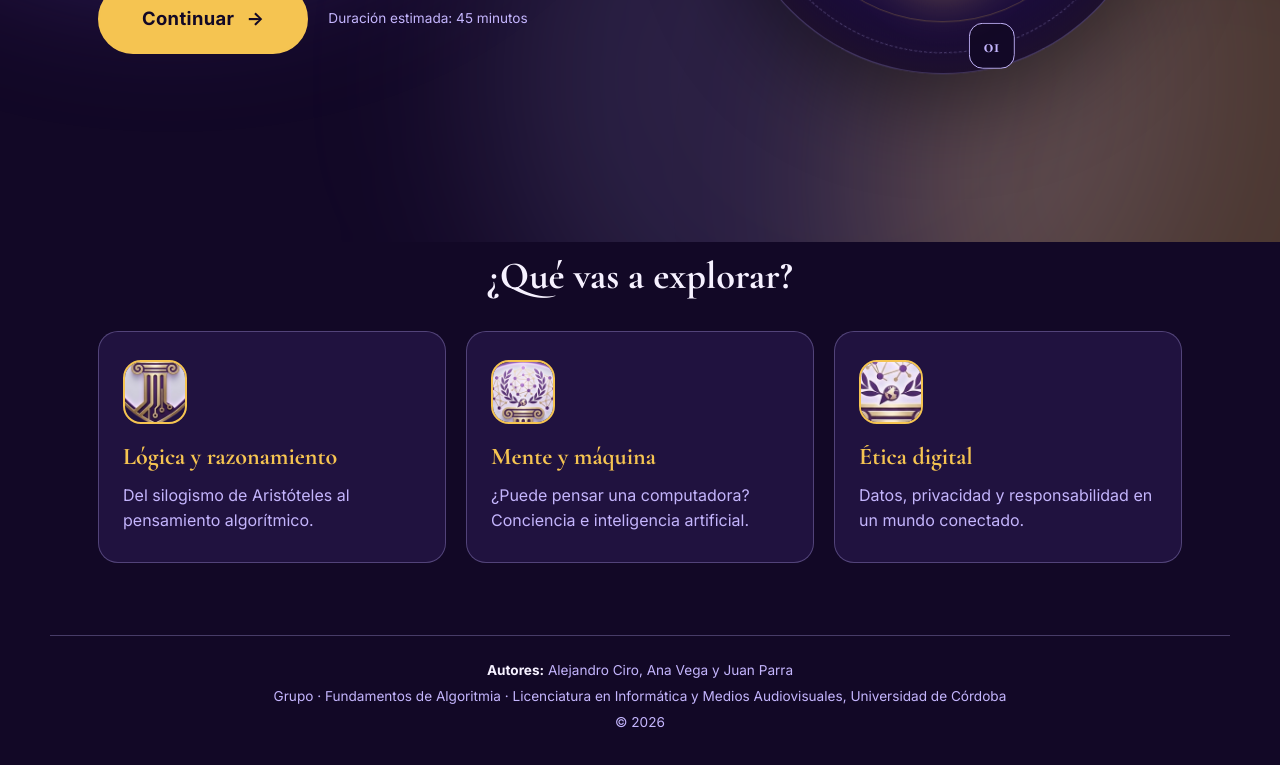
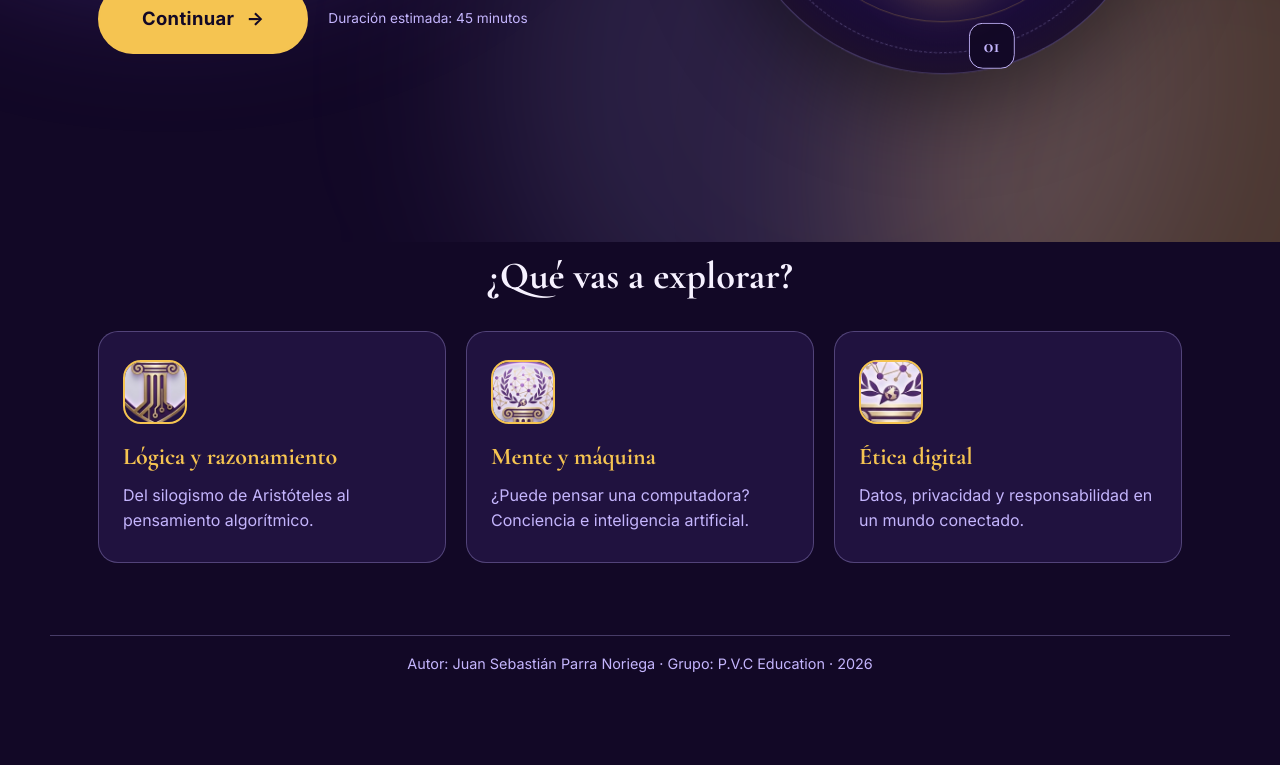
Before and after one commit to juansebastianparranoriega3-hub/SOPHIALAP, a plain HTML site: page index.html in a window 1280 px wide. Shown: the part 558-1323 px from the top of the page. After the commit the page ends 1249 px from the top, so only its background shows below. Drawn offline with nearby package versions, Linux system fonts and the light colour scheme.

Commit message:
Agrega autor y grupo al pie de página

```diff
--- a/css/styles.css
+++ b/css/styles.css
@@ -492,7 +492,8 @@ img {
 }
 
 /* ---------- 10. PIE DE PÁGINA ---------- */
-.pie {
+.pie,
+.pie-pagina {
   display: grid;
   gap: 4px;
   width: 100%;
@@ -505,12 +506,20 @@ img {
   text-align: center;
 }
 
-.pie p {
+.pie p,
+.pie-pagina p {
   margin: 0;
 }
 
-.pie strong {
+.pie strong,
+.pie-pagina strong {
   color: var(--color-texto);
+}
+
+.pie-pagina {
+  text-align: center;
+  padding: 1rem;
+  font-size: 0.9rem;
 }
 
 /* ---------- 11. ANIMACIONES ---------- */
--- a/index.html
+++ b/index.html
@@ -89,10 +89,8 @@
     </section>
   </main>
 
-  <footer class="pie">
-    <p class="pie__autores"><strong>Autores:</strong> Alejandro Ciro, Ana Vega y Juan Parra</p>
-    <p class="pie__grupo">Grupo · Fundamentos de Algoritmia · Licenciatura en Informática y Medios Audiovisuales, Universidad de Córdoba</p>
-    <p class="pie__anio">© 2026</p>
+  <footer class="pie-pagina">
+    <p>Autor: Juan Sebastián Parra Noriega · Grupo: P.V.C Education · 2026</p>
   </footer>
 
 </body>
```
